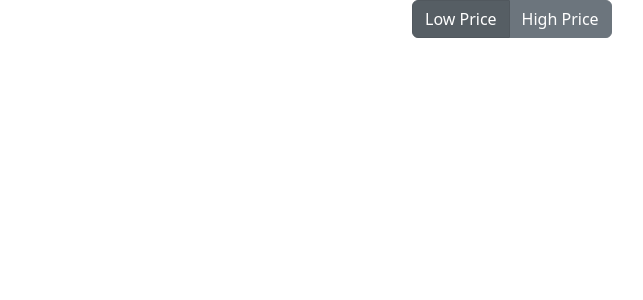
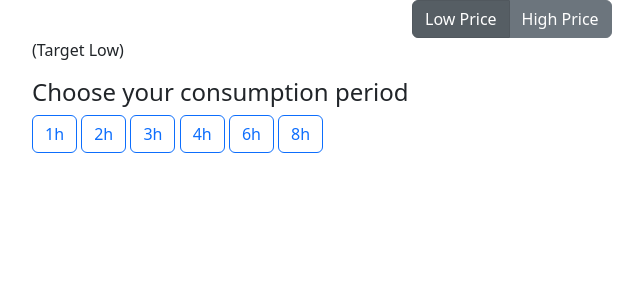
Before and after one commit to ertelicious/elektrikell, a React (Create React App) app: page / in a window 1280 px wide. Shown: the top 300 px of the page, without its empty margins (50-693 px from the left). Built offline with nearby package versions, Linux system fonts and the light colour scheme.

Commit message:
footer info changes on click

```diff
--- a/src/App.js
+++ b/src/App.js
@@ -6,15 +6,15 @@ import Head, { DEFAULT_ACTIVE_BUTTON } from './Head';
 import Body from './Body';
 import Footer from './Footer';
 
+
 function App() {
   const [activePrice, setActivePrice] = useState(DEFAULT_ACTIVE_BUTTON);
-
 
   return (
     <Container>
       <Head activePrice={activePrice} setActivePrice={setActivePrice} />
       <Body />
-      <Footer />
+      <Footer activePrice={activePrice}  />
     </Container>
   );
 }
--- a/src/Footer/Footer.jsx
+++ b/src/Footer/Footer.jsx
@@ -1,7 +1,18 @@
-import Row from 'react-bootstrap/Row';
+// import Row from 'react-bootstrap/Row';
+import TargetLow from './TargetLow';
+import TargetHigh from './TargetHigh';
 
-function Footer() {
-    return (<></>);
+
+function Footer({ activePrice }) {
+    const getSelectedFooterComponent = () => {
+        return activePrice === 'high' ? <TargetHigh /> : <TargetLow />;
+    };
+
+    return (
+        <>
+            {getSelectedFooterComponent()}
+        </>
+    );
 }
 
 export default Footer;
--- a/src/Footer/Intervals.jsx
+++ b/src/Footer/Intervals.jsx
@@ -1,11 +1,28 @@
 import Row from 'react-bootstrap/Row';
 import Col from 'react-bootstrap/Col';
+import Button from 'react-bootstrap/Button'; // from homework-2
+
 
 function Intervals() {
     return (
+        <>
+        <Row className="justify-content-center align-items-center">
+            <Col>
+                <h4>Choose your consumption period</h4>
+            </Col>
+        </Row>
+
         <Row>
-            <Col></Col>
+            <Col>
+                <Button variant="outline-primary">1h</Button>{' '}
+                <Button variant="outline-primary">2h</Button>{' '}
+                <Button variant="outline-primary">3h</Button>{' '}
+                <Button variant="outline-primary">4h</Button>{' '}
+                <Button variant="outline-primary">6h</Button>{' '}
+                <Button variant="outline-primary">8h</Button>{' '}
+            </Col>
         </Row>
+        </>
     );
 }
 
--- a/src/Footer/TargetHigh.jsx
+++ b/src/Footer/TargetHigh.jsx
@@ -1,10 +1,18 @@
 import Row from 'react-bootstrap/Row';
 import Col from 'react-bootstrap/Col';
 
+
 function TargetHigh() {
+    const inlineLowPriceStyle =  {
+        color: '#1CB129',
+    }
     return (
         <Row>
-            <Col>TargetHigh</Col>
+            <Col>
+                <p>(Target High)</p>
+                <h4>NO PEAK HOURS</h4>
+                <p>If you want to consume at the most reasonable time, choose <span style={inlineLowPriceStyle}>Low Price</span> from above and you will find the best time to do so.</p>
+            </Col>
         </Row>
     );
 }
--- a/src/Footer/TargetLow.jsx
+++ b/src/Footer/TargetLow.jsx
@@ -1,11 +1,15 @@
 import Row from 'react-bootstrap/Row';
 import Col from 'react-bootstrap/Col';
+import Intervals from './Intervals';
+
 
 function TargetLow() {
     return(
         <>
             <Row>
-                <Col>TargetLow</Col>
+                <Col>
+                    <p>(Target Low)</p>
+                </Col>
             </Row>
             <Row>
                 <Col></Col>
@@ -13,6 +17,7 @@ function TargetLow() {
             <Row>
                 <Col></Col>
             </Row>
+            <Intervals />
         </>
     );
 }
--- a/src/Head/Info.jsx
+++ b/src/Head/Info.jsx
@@ -2,6 +2,7 @@ import Col from 'react-bootstrap/Col';
 import ButtonGroup from 'react-bootstrap/ButtonGroup';
 import Button from 'react-bootstrap/Button';
 import { PRICE_BUTTONS } from './constants';
+
 
 function Info ({ activePrice, setActivePrice }) {
     return (
--- a/src/Head/Logo.jsx
+++ b/src/Head/Logo.jsx
@@ -1,4 +1,5 @@
 import Col from 'react-bootstrap/Col';
+
 
 function Logo () {
     return (<></>);
--- a/src/index.js
+++ b/src/index.js
@@ -1,6 +1,7 @@
 import React from 'react';
 import ReactDOM from 'react-dom/client';
 import App from './App';
+
 
 const root = ReactDOM.createRoot(document.getElementById('root'));
 root.render(
```
